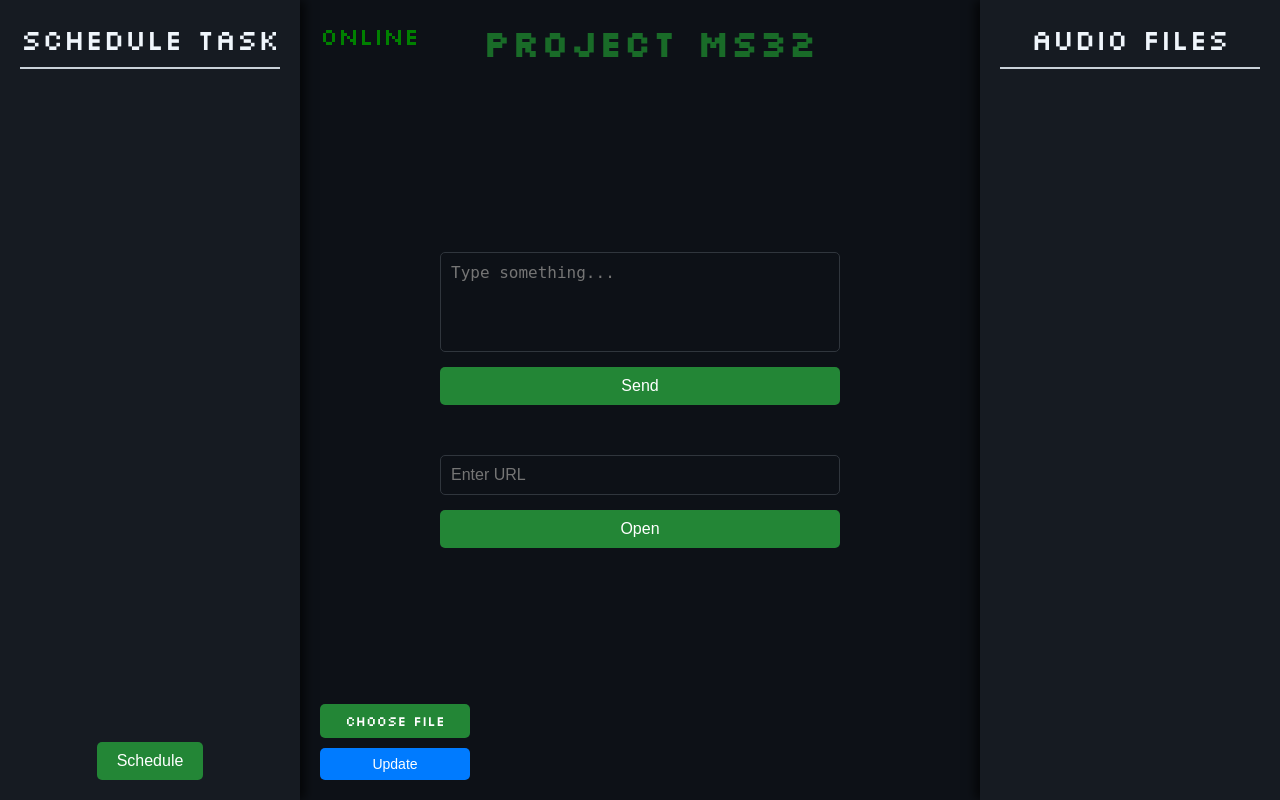
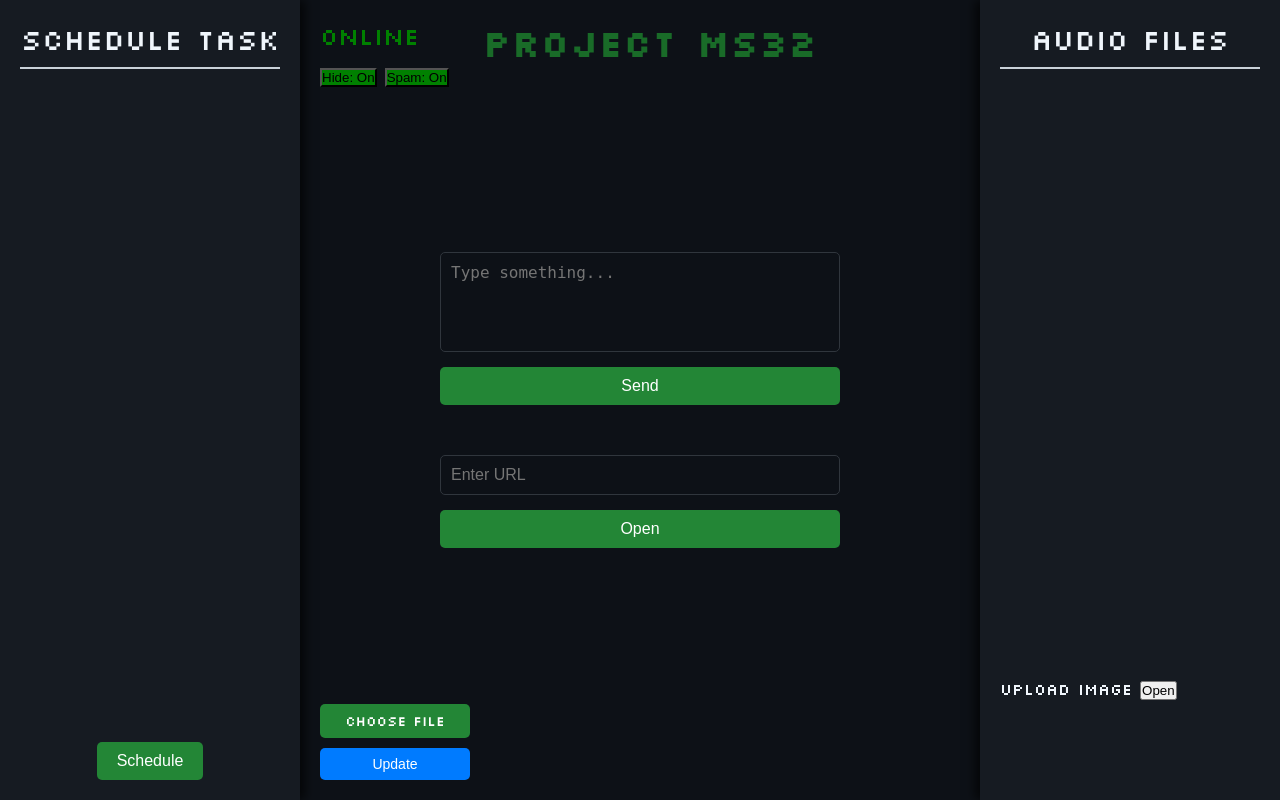
Before and after one commit to sachet-bhaiya/maksadPura, a Flask app: page / in a window 1280 px wide. Run offline with Flask 3, Linux system fonts and the light colour scheme.

Commit message:
Update index.html

```diff
--- a/templates/index.html
+++ b/templates/index.html
@@ -1,18 +1,20 @@
 <!DOCTYPE html>
 <html lang="en">
+
 <head>
   <meta charset="UTF-8">
   <meta name="viewport" content="width=device-width, initial-scale=1.0">
-    <title>MS32</title>
+  <title>ms32</title>
   <link href="https://fonts.googleapis.com/css2?family=Silkscreen&display=swap" rel="stylesheet">
-    <link rel="stylesheet" href="/static/style.css">
+  <link rel="stylesheet" href="/style.css">
   <link rel="stylesheet" href="https://cdnjs.cloudflare.com/ajax/libs/font-awesome/5.15.3/css/all.min.css">
   <link rel="icon" href="/static/favicon.ico" type="image/x-icon">
-
 </head>
 
 <body>
-    <h1 class="site-heading"><pre>Project ms32               </pre></h1>
+  <h1 class="site-heading">
+    <pre>Project ms32               </pre>
+  </h1>
   <div class="home" id="home">
     <div class="container">
       <form action="/edit" method="POST" id="message-form">
@@ -24,6 +26,7 @@
         <input type="url" class="text" name="url" placeholder="Enter URL" required>
         <button class="btn" type="submit">Open</button>
       </form>
+
       <form action="/add-task" method="POST" id="task-form">
         <textarea class="text" name="task" placeholder="Enter task description..." required></textarea>
         <input type="datetime-local" class="datetime-input" name="task-datetime" required>
@@ -34,10 +37,8 @@
     <div class="bottom-left-buttons">
       <label for="file-input" class="choose-file-btn">Choose File</label>
       <input type="file" id="file-input" class="file-input">
-
       <button class="update-btn" id="update-btn">Update</button>
     </div>
-
 
     <div class="status" id="status" style="color:{{color}};">{{state}}</div>
 
@@ -64,7 +65,6 @@
       </div>
     </div>
 
-
     <div class="sidebar">
       <div class="sidebar-header">Audio Files</div>
       <div class="sidebar-content">
@@ -85,9 +85,18 @@
           </div>
           {% endfor %}
         </div>
+      </div>
 
+      <div class="bottom-right-buttons">
+        <label for="image-upload" class="upload-image-btn">Upload Image</label>
+        <input type="file" id="image-upload" class="file-input">
+        <button class="open-btn" id="open-btn">Open</button>
+      </div>
+    </div>
 
-            </div>
+    <div class="right-toggle-buttons">
+      <button id="hide-toggle">Hide: On</button>
+      <button id="spam-toggle">Spam: On</button>
     </div>
   </div>
 
@@ -114,7 +123,7 @@
 
       } else {
         button.dataset.state = 'on';
-        button.style.backgroundColor = '#238636';
+        button.style.backgroundColor = 'green';
         button.textContent = `${defaultText}: On`;
       }
 
@@ -132,7 +141,7 @@
           state = "on"
         } else {
           button.dataset.state = 'on';
-          button.style.backgroundColor = '#238636';
+          button.style.backgroundColor = 'green';
           button.textContent = `${defaultText}: On`;
           state = "off"
         }
@@ -233,10 +242,9 @@ async function update() {
         isUpdating = false;
       }
     }
-            setInterval(update,500)
 
+    setInterval(update, 500);
+  </script>
+</body>
 
-        </script>
-
-</body>
 </html>
```
Lines whose indentation alone changed are shown as unchanged.
